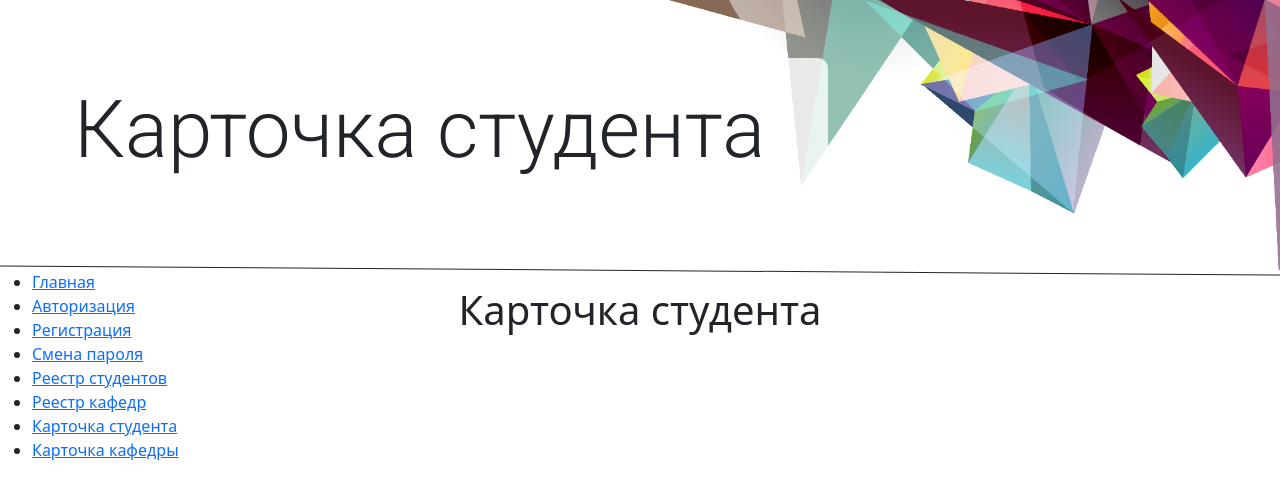
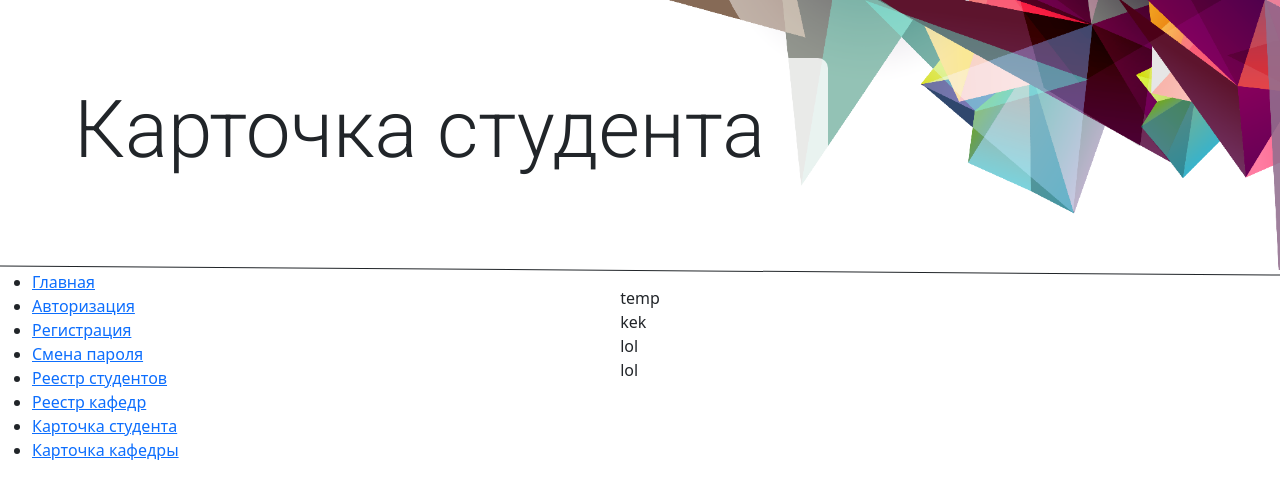
Before and after one commit to techpmi/techpmi.github.io, a React (Create React App) app: page /#/student-card in a window 1280 px wide. Shown: the top 498 px of the page. Built offline with nearby package versions, Linux system fonts and the light colour scheme.

Commit message:
Добавил карт. студента

```diff
--- /dev/null
+++ b/src/Components/CardTable.tsx
@@ -0,0 +1,22 @@
+import { Component, ReactElement } from 'react';
+import CardPage from './Templates/CardPage';
+import FormPage from './Templates/FormPage';
+import RegistryPage from './Templates/RegistryPage';
+
+type TData = {
+    [key: string]: string
+  }
+
+interface CardTableProps {
+    data: TData[]
+}
+
+class CardTable extends Component<CardTableProps> {
+    render() {
+       return this.props.data.map((elem, index) => {
+           return <div key={index}> {elem.key} </div>
+       });
+    }
+}
+
+export default CardTable;
--- a/src/Pages/StudentCard.tsx
+++ b/src/Pages/StudentCard.tsx
@@ -1,12 +1,15 @@
 import { Component } from 'react';
 import Page from '../Components/Page';
+import CardTable from '../Components/CardTable';
 
 // TODO: Сверстать карточку студента
+
+const data = [{key: 'temp'}, {key: 'kek'}, {key: 'lol'}, {key: 'lol'}]
 
 class StudentCard extends Component {
     render() {
         return (
-            <Page type="card" caption="Карточка студента"><h1>Карточка студента</h1></Page>
+            <Page type="card" caption="Карточка студента"><CardTable data={data}></CardTable></Page>
         );
     }
 }
```
Also changed, not shown: 1 other file (tests, documents, lock files or other folders).
